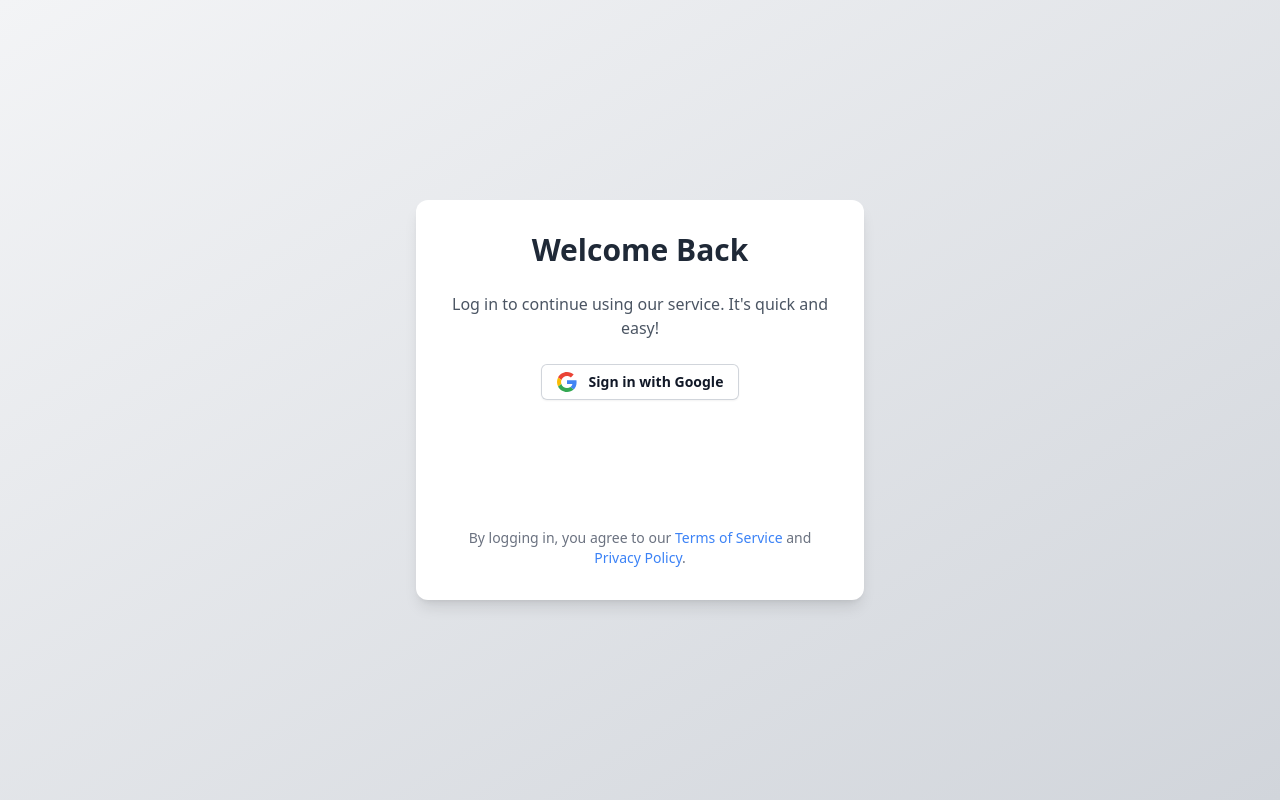
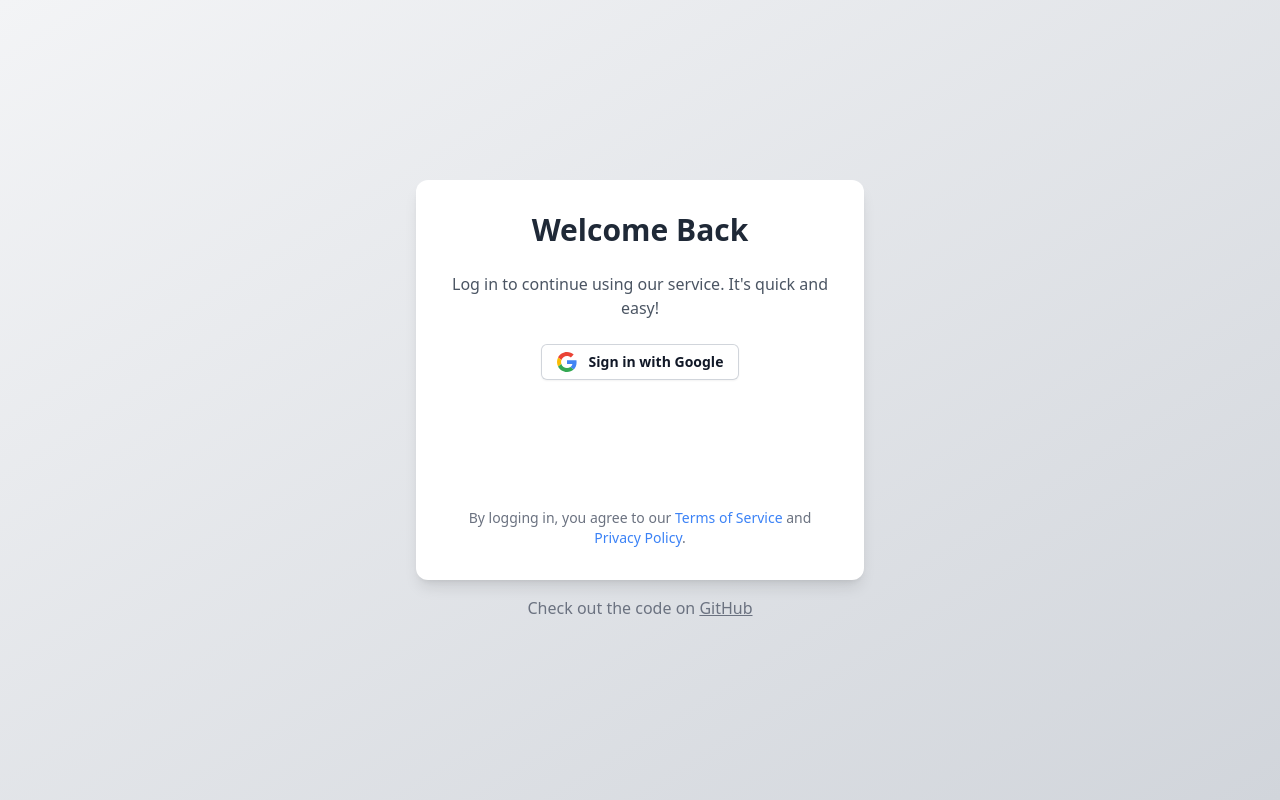
Before and after one commit to martishin/react-golang-user-login-oauth, a React (Vite) app in the folder client/: page / in a window 1280 px wide. Built offline with nearby package versions, Linux system fonts and the light colour scheme; no server answers.

Commit message:
Add a GH link

```diff
--- a/client/src/components/Card.tsx
+++ b/client/src/components/Card.tsx
@@ -6,9 +6,23 @@ interface CardProps {
 
 const Card: React.FC<CardProps> = ({ children }) => {
   return (
-    <div className="bg-white rounded-xl shadow-lg p-8 w-11/12 max-w-md text-center flex flex-col justify-between min-h-[400px]">
-      {children}
-    </div>
+    <>
+      <div className="bg-white rounded-xl shadow-lg p-8 w-11/12 max-w-md text-center flex flex-col justify-between min-h-[400px]">
+        {children}
+      </div>
+      <div className="text-center mt-4 text-gray-500">
+        <p>
+          Check out the code on{" "}
+          <a
+            href="https://github.com/martishin/react-golang-oauth"
+            target="_blank"
+            className="underline text-gray-500 hover:text-gray-700"
+          >
+            GitHub
+          </a>
+        </p>
+      </div>
+    </>
   );
 };
 
--- a/client/src/components/Login.tsx
+++ b/client/src/components/Login.tsx
@@ -22,7 +22,7 @@ const Login: React.FC = () => {
   }, [navigate]);
 
   return (
-    <div className="flex items-center justify-center h-screen bg-gradient-to-br from-gray-100 to-gray-300">
+    <div className="flex flex-col items-center justify-center h-screen bg-gradient-to-br from-gray-100 to-gray-300">
       <Card>
         <h1 className="text-3xl font-bold text-gray-800 text-center mb-6">Welcome Back</h1>
         <p className="text-gray-600 text-center mb-6">
--- a/client/src/components/Secure.tsx
+++ b/client/src/components/Secure.tsx
@@ -50,7 +50,7 @@ const Secure: React.FC = () => {
   return (
     <>
       {userDetails ? (
-        <div className="flex items-center justify-center h-screen w-screen bg-gray-100 bg-gradient-to-br from-gray-100 to-gray-200 font-sans">
+        <div className="flex flex-col items-center justify-center h-screen w-screen bg-gray-100 bg-gradient-to-br from-gray-100 to-gray-200 font-sans">
           <Card>
             {userDetails.picture && (
               <img
```
